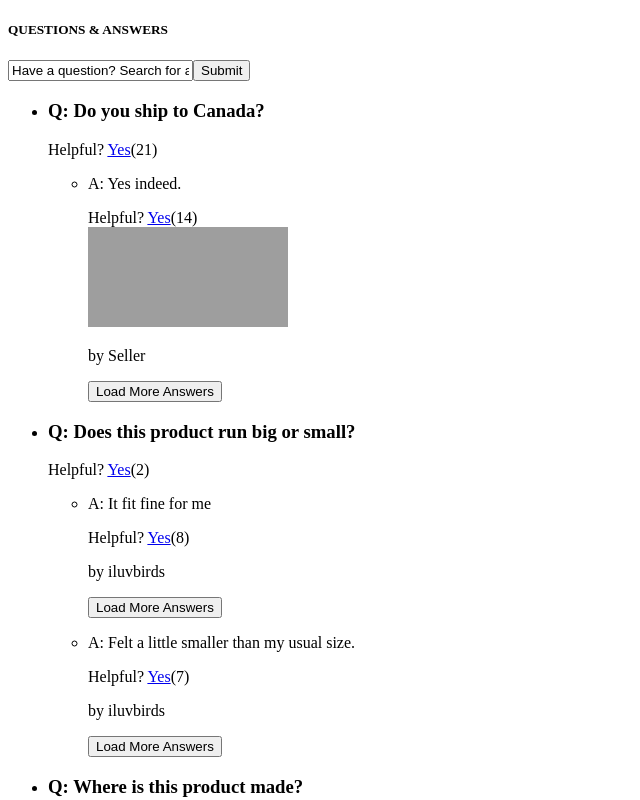
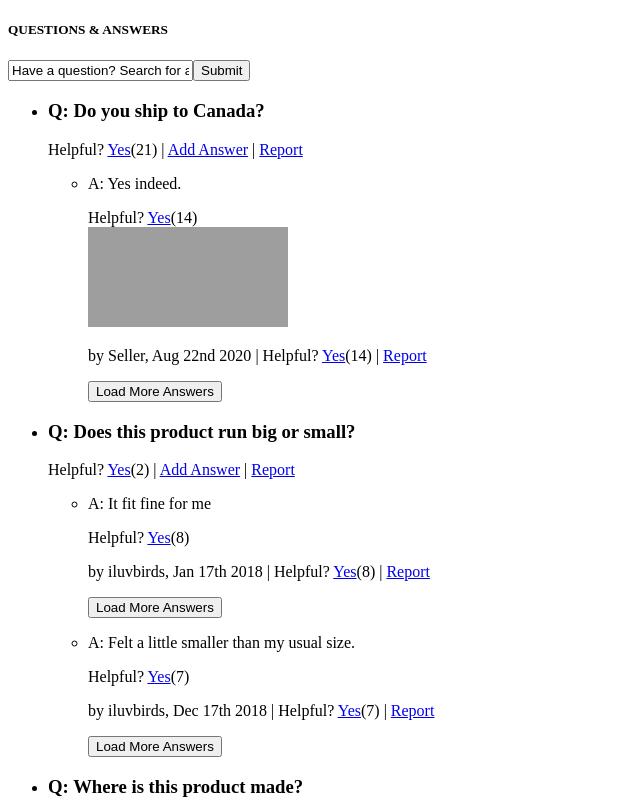
Before and after one commit to earthlymeg/QA_Service, a React app: page / in a window 1280 px wide. Shown: the top 800 px of the page, without its empty margins (0-640 px from the left). Built offline with nearby package versions, Linux system fonts and the light colour scheme; grey boxes are pictures that could not be loaded; the HTML template or start-up script is replaced by a standard one.

Commit message:
Basic layout of each component complete

```diff
--- /dev/null
+++ b/client/src/components/AddAnswer.jsx
@@ -0,0 +1,20 @@
+import React from 'react'
+import { useForm } from 'react-hook-form';
+
+const AddAnswer = () => {
+  const { register, handleSubmit } = useForm();
+  const onSubmit = data => console.log(data);
+
+  return (
+    <form onSubmit={handleSubmit(onSubmit)}>
+
+      <input name='name' defaultValue='Name' ref={register({ required: true })} />
+      <input name='body' defaultValue='Ask a Question' ref={register({ required: true })} />
+      <input name='email' defaultValue='Email' ref={register({ required: false })} />
+      <input name='photos' defaultValue='photo url' ref={ register } />
+      <input type="submit" />
+    </form>
+  )
+};
+
+export default AddAnswer;
--- a/client/src/components/Answer.jsx
+++ b/client/src/components/Answer.jsx
@@ -8,13 +8,14 @@ Functional component to be rendered within the Question Component.
 import React from 'react';
 import Helpful from './Helpful.jsx';
 import AnswerPhoto from './AnswerPhoto.jsx';
+import moment from 'moment';
 
 const Answer = (props) => {
-  // console.log('props in Answer: ', props)
+  console.log('props in Answer: ', props)
   return (
     <div>
       <p><span>A:</span> {props.answer.body}</p>
-      <Helpful helpfulness={props.answer.helpfulness} />
+      <Helpful helpfulness={props.answer.helpfulness}/>
       <div>
         {props.answer.photos.map((photo) => {
           return (
@@ -25,8 +26,7 @@ const Answer = (props) => {
         })}
       </div>
 
-
-      <p>by {props.answer.answerer_name}</p>
+      <p>by {props.answer.answerer_name}, {moment(props.answer.date ).format("MMM Do YYYY")} | <Helpful helpfulness={props.answer.helpfulness}/> | <a href='#'>Report</a></p>
       {/* conditionally render the click button, only display if more answers are available */}
       <button>Load More Answers</button>
     </div>
--- a/client/src/components/Question.jsx
+++ b/client/src/components/Question.jsx
@@ -8,21 +8,26 @@ Needs to have ability to report
 import React from 'react';
 import Answer from './Answer.jsx';
 import Helpful from './Helpful.jsx';
+import AddAnswer from './AddAnswer.jsx';
 
 const Question = (props) => {
   let answers = Object.values(props.question.answers);
-
+  // console.log(props);
+  //Could sort Answers by helpfulness here
+  //Could also limit length of answers array
+  //conditionally render the add answer form or create modal for on click function
   return (
     <div>
       <h3>Q: {props.question.question_body} </h3>
-      <span>{<Helpful helpfulness={props.question.question_helpfulness}/>}</span>
+      <div>
+        <span>{<Helpful helpfulness={props.question.question_helpfulness} />}</span> | <a href='#'>Add Answer</a> | <a href='#'>Report</a>
+      </div>
       <ul>
         {answers.map((answer) => {
           return (
             <li key={answer.id}><Answer answer={answer} /> </li>
           )
         })}
-
       </ul>
     </div>
   )
--- a/package.json
+++ b/package.json
@@ -29,6 +29,7 @@
     "eslint-plugin-jsx-a11y": "^6.4.1",
     "eslint-plugin-react": "^7.21.5",
     "eslint-plugin-react-hooks": "^4.2.0",
+    "moment": "^2.29.1",
     "react": "^16.12.0",
     "react-dom": "^16.12.0",
     "react-hook-form": "^6.11.0"
```
Also changed, not shown: client/src/QA_Module.jsx (+3 -2 lines), 2 other files (tests, documents, lock files or other folders).
